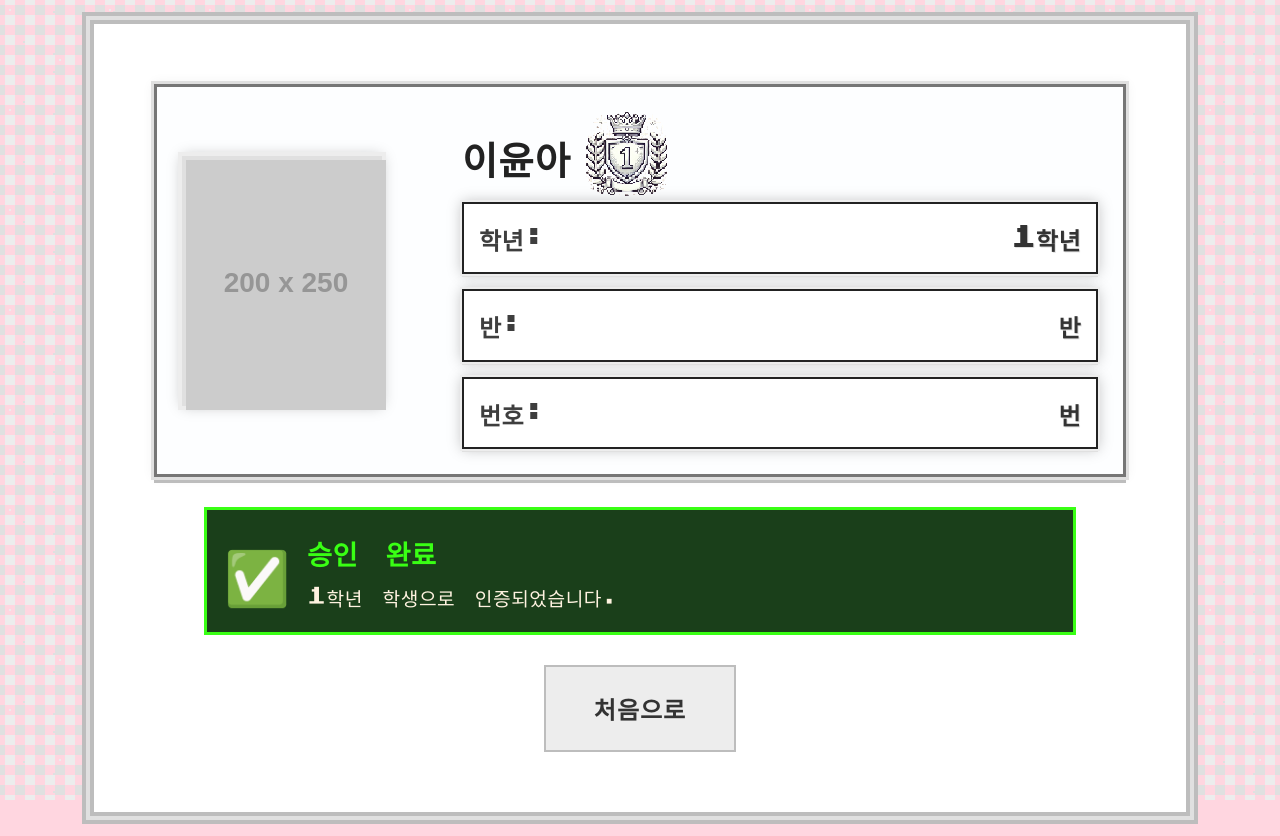
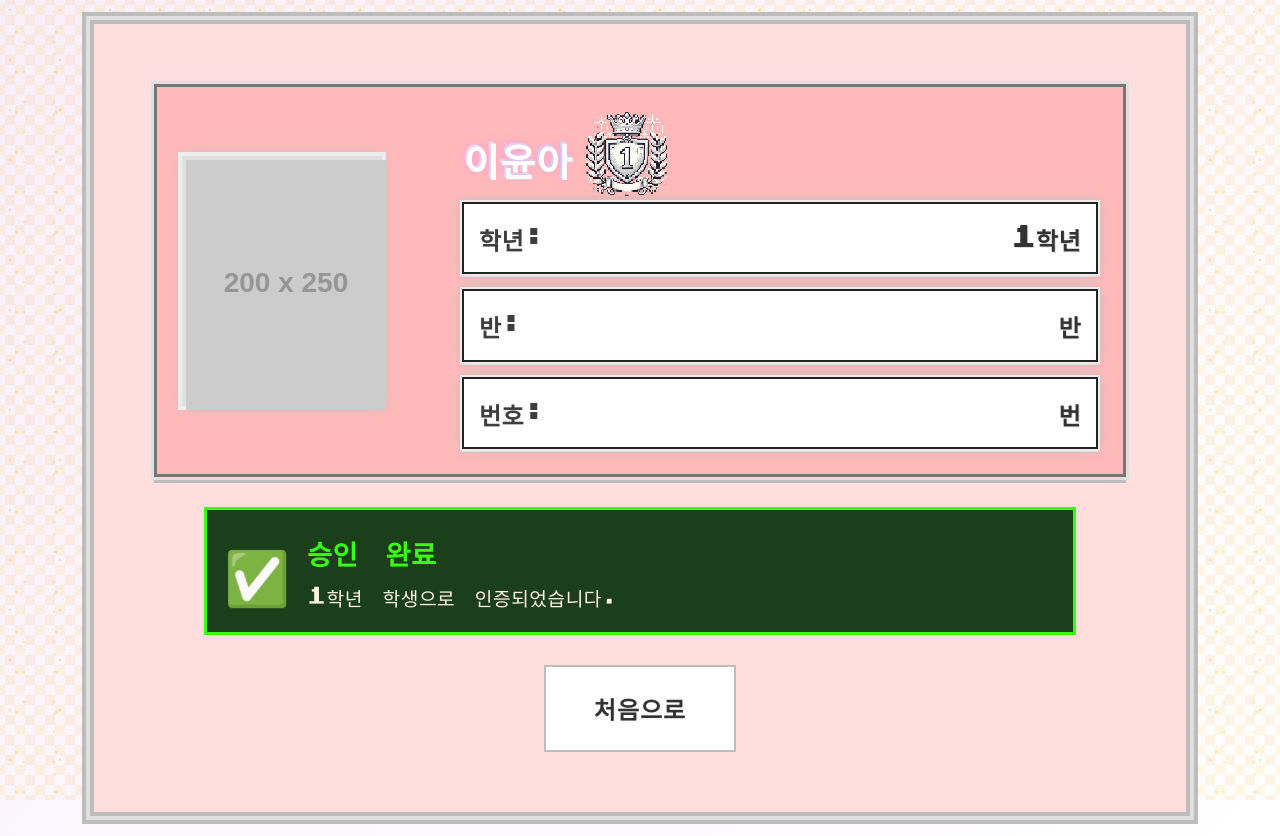
Before and after one commit to Greentiny/student_ceritfication, a plain HTML site: page grade1.html in a window 1280 px wide. Drawn offline with Linux system fonts and the light colour scheme; placeholder pictures from the web are drawn by us.

Commit message:
Add files via upload

```diff
--- a/approval.js
+++ b/approval.js
@@ -1,23 +1,31 @@
+
 window.addEventListener('DOMContentLoaded', function () {
     const name = sessionStorage.getItem('studentName') || '이윤아';
     const grade = sessionStorage.getItem('grade') || '';
     const classNum = sessionStorage.getItem('classNum') || '';
     const studentNum = sessionStorage.getItem('studentNum') || '';
 
-    // 이름
+    // 이름 출력
     const nameEl = document.querySelector('.student-name');
     if (nameEl) nameEl.textContent = name;
 
-    // 학년/반/번호
-    if (grade) document.querySelector('.info-item span').textContent = `${grade}학년`;
-    if (classNum) document.getElementById('class-number').textContent = `${classNum}반`;
-    if (studentNum) document.getElementById('student-number').textContent = `${studentNum}번`;
+    // 학년/반/번호 출력
+    const gradeEl = document.getElementById('grade-number');
+    if (gradeEl && grade) gradeEl.textContent = `${grade}학년`;
+
+    const classEl = document.getElementById('class-number');
+    if (classEl && classNum) classEl.textContent = `${classNum}반`;
+
+    const numEl = document.getElementById('student-number');
+    if (numEl && studentNum) numEl.textContent = `${studentNum}번`;
 
     // 승인 메시지
     const statusMsg = document.querySelector('.status-text p');
-    if (statusMsg && grade) statusMsg.textContent = `${grade}학년 학생으로 인증되었습니다.`;
+    if (statusMsg && grade) {
+        statusMsg.textContent = `${grade}학년 학생으로 인증되었습니다.`;
+    }
 
-    // 학과별 이미지 표시
+    // 학과 이미지 표시
     showDepartmentImage(classNum);
 });
 
@@ -27,14 +35,15 @@ function parseStudentId(studentId) {
     }
     const grade = Number(studentId[0]);
     const classNum = studentId.slice(1, 3);
-    const studentNum = Number(studentId.slice(3));
+    const studentNum = studentId.slice(3); // 앞자리 0 유지 위해 문자열 그대로
+
     if (![1, 2, 3].includes(grade)) {
         return { error: '유효하지 않은 학년입니다.' };
     }
     if (!['01', '02', '03', '04', '05', '06', '07', '08'].includes(classNum)) {
         return { error: '반 번호는 01~08 사이여야 합니다.' };
     }
-    // 정상 입력이면 error 없이 반환
+
     return { grade, classNum, studentNum };
 }
 
@@ -44,7 +53,7 @@ function redirectToApprovalPage(studentId) {
         alert(parsed.error);
         return;
     }
-    // 정상 입력이면 alert 없이 바로 이동
+
     sessionStorage.setItem('studentName', '이윤아');
     sessionStorage.setItem('grade', parsed.grade);
     sessionStorage.setItem('classNum', parsed.classNum);
@@ -52,27 +61,26 @@ function redirectToApprovalPage(studentId) {
     location.href = `grade${parsed.grade}.html`;
 }
 
-// index.html에서 사용 예시
+// index.html에서 실행
 document.getElementById('verify-btn').onclick = function () {
     const studentId = document.getElementById('student-id').value.trim();
     redirectToApprovalPage(studentId);
 };
+
 document.getElementById('student-id').addEventListener('keypress', function (e) {
     if (e.key === 'Enter') {
         redirectToApprovalPage(e.target.value.trim());
     }
 });
 
-// 학과별 이미지 표시 함수
+// 학과 이미지 표시
 function showDepartmentImage(classNum) {
-    // 모든 학과 이미지를 숨김
     const imgClasses = ['.laptop-img', '.robot-img', '.반도체-img', '.pallete-img'];
     imgClasses.forEach(cls => {
         const el = document.querySelector(cls);
         if (el) el.style.display = 'none';
     });
 
-    // 반 번호에 따라 해당 학과 이미지만 표시 (classNum은 문자열임)
     let showClass = '';
     if (classNum === '01' || classNum === '02') showClass = '.반도체-img';
     else if (classNum === '03' || classNum === '04') showClass = '.robot-img';
--- a/grade1.css
+++ b/grade1.css
@@ -10,24 +10,12 @@
 
 body {
     font-family: 'Press Start 2P', 'Orbitron', monospace;
-    background: linear-gradient(135deg, #FFD6E0 100% 0%, #fff 100%);
+    background: linear-gradient(135deg, #f9effb 0%, #ffffff 100%);
+    min-height: 100vh;
     display: flex;
     align-items: center;
     justify-content: center;
     color: #fff3e0;
-    padding: 20px;
-    line-height: 1.6;
-    position: relative;
-    overflow: hidden;
-    font-size: 1.3rem;
-    font-family: 'Press Start 2P', 'Orbitron', monospace;
-
-    /* background: linear-gradient(135deg,  0%, #FFE4EC 30%, #FADADD 60%, ); */
-    min-height: 100vh;
-    display: flex;
-    align-items: center;
-    justify-content: center;
-    /* color: #333; */
     padding: 20px;
     line-height: 1.6;
     position: relative;
@@ -45,10 +33,10 @@ body::before {
     width: 100%;
     height: 100%;
     background-image:
-        radial-gradient(circle at 20% 20%, #ededed 1px, transparent 1px),
-        radial-gradient(circle at 80% 40%, #e0e0e0 1px, transparent 1px),
-        radial-gradient(circle at 40% 80%, #ededed 1px, transparent 1px),
-        radial-gradient(circle at 90% 90%, #e0e0e0 1px, transparent 1px);
+        radial-gradient(circle at 20% 20%, rgba(255, 152, 0, 0.3) 1px, transparent 1px),
+        radial-gradient(circle at 80% 40%, rgba(255, 193, 7, 0.3) 1px, transparent 1px),
+        radial-gradient(circle at 40% 80%, rgba(255, 152, 0, 0.3) 1px, transparent 1px),
+        radial-gradient(circle at 90% 90%, rgba(255, 193, 7, 0.3) 1px, transparent 1px);
     background-size: 50px 50px, 30px 30px, 40px 40px, 60px 60px;
     pointer-events: none;
     z-index: -1;
@@ -63,10 +51,10 @@ body::after {
     width: 100%;
     height: 100%;
     background-image:
-        linear-gradient(45deg, #ededed 25%, transparent 25%),
-        linear-gradient(-45deg, #e0e0e0 25%, transparent 25%),
-        linear-gradient(45deg, transparent 75%, #ededed 75%),
-        linear-gradient(-45deg, transparent 75%, #e0e0e0 75%);
+        linear-gradient(45deg, rgba(255, 152, 0, 0.1) 25%, transparent 25%),
+        linear-gradient(-45deg, rgba(255, 193, 7, 0.1) 25%, transparent 25%),
+        linear-gradient(45deg, transparent 75%, rgba(255, 152, 0, 0.1) 75%),
+        linear-gradient(-45deg, transparent 75%, rgba(255, 193, 7, 0.1) 75%);
     background-size: 20px 20px;
     background-position: 0 0, 0 10px, 10px -10px, -10px 0px;
     animation: pixelMove 4s linear infinite;
@@ -84,9 +72,10 @@ body::after {
     }
 }
 
+
 .container {
     border: 4px solid #bdbdbd;
-    background: #fff;
+    background: #ffdddd;
     border-radius: 0;
     padding: 60px;
     box-shadow:
@@ -194,7 +183,7 @@ body::after {
     align-items: center;
     padding: 25px;
     background: hsla(0, 0%, 100%, 0.651);
-    background: #fcfeffa6;
+    background: #ffa7a7a6;
 
     border: 3px solid #767676;
     border-radius: 0;
@@ -350,30 +339,16 @@ body::after {
 
 .student-name {
     font-size: 2.4rem;
-    color: #222;
+    color: #ffffff;
     font-weight: bold;
     letter-spacing: 1px;
-    background: none;
-    text-shadow: none;
-    -webkit-background-clip: unset;
-    -webkit-text-fill-color: unset;
-    background-clip: unset;
+    text-shadow: 2px 2px 0px #ffffff, 0 0 10px #f9a2df;
+    animation: namePulse 2s ease-in-out infinite alternate;
+    background: linear-gradient(90deg, #E3F6FF 0%, #B3E5FC 100%);
+    -webkit-background-clip: text;
+    -webkit-text-fill-color: transparent;
+    background-clip: text;
 }
-
-/* @keyframes namePulse {
-    0% {
-        text-shadow:
-            2px 2px 0px #008CFF,
-            0 0 10px #4FC3F7;
-    }
-
-    100% {
-        text-shadow:
-            2px 2px 0px #008CFF,
-            0 0 20px #4FC3F7,
-            0 0 30px #B3E5FC;
-    }
-} */
 
 .info-grid {
     display: grid;
@@ -451,32 +426,6 @@ body::after {
     margin-bottom: 30px;
 }
 
-/* .approval-section h3 {
-    font-size: 1.7rem;
-    margin-bottom: 20px;
-    color: #ff9800;
-    text-align: center;
-    letter-spacing: 1px;
-    text-shadow:
-        2px 2px 0px #e65100,
-        0 0 10px #ff9800;
-    animation: sectionTitleGlow 2s ease-in-out infinite alternate;
-} */
-
-/* @keyframes sectionTitleGlow {
-    0% {
-        text-shadow:
-            2px 2px 0px #e65100,
-            0 0 10px #ff9800;
-    }
-
-    100% {
-        text-shadow:
-            2px 2px 0px #e65100,
-            0 0 20px #ff9800,
-            0 0 30px #ff5722;
-    }
-} */
 
 .status-card {
     display: flex;
@@ -493,21 +442,6 @@ body::after {
     animation: statusGlow 3s ease-in-out infinite alternate;
 }
 
-/* @keyframes statusGlow {
-    0% {
-        box-shadow:
-            0 0 0 3px #2d1b0f,
-            0 6px 0 0 #ff9800,
-            0 0 10px rgba(255, 152, 0, 0.3);
-    }
-
-    100% {
-        box-shadow:
-            0 0 0 3px #2d1b0f,
-            0 6px 0 0 #ff9800,
-            0 0 20px rgba(255, 152, 0, 0.6);
-    }
-} */
 
 .status-card.approved {
     background: #1a3f1a;
@@ -564,7 +498,7 @@ body::after {
     font-size: 1.2rem;
     margin: 0;
     letter-spacing: 0.5px;
-    /* text-shadow: 1px 1px 0px #e65100; */
+
 }
 
 /* 액션 버튼 */
@@ -585,7 +519,7 @@ body::after {
     min-width: 140px;
     letter-spacing: 1px;
     font-family: 'Press Start 2P', 'Orbitron', monospace;
-    background: #ededed;
+    background: #ffffff;
     color: #333;
     border: 2px solid #bdbdbd;
     box-shadow: none;
@@ -594,23 +528,6 @@ body::after {
     text-transform: uppercase;
     animation: buttonGlow 3s ease-in-out infinite alternate;
 }
-
-/* @keyframes buttonGlow {
-    0% {
-        box-shadow:
-            0 0 0 3px #2d1b0f,
-            0 6px 0 0 #e65100,
-            0 0 5px rgba(255, 152, 0, 0.3);
-    }
-
-    100% {
-        box-shadow:
-            0 0 0 3px #2d1b0f,
-            0 6px 0 0 #e65100,
-            0 0 15px rgba(255, 152, 0, 0.6);
-    }
-} */
-
 
 
 .btn-secondary:hover {
--- a/grade2.css
+++ b/grade2.css
@@ -89,21 +89,6 @@ body::after {
     position: relative;
 }
 
-/* 카드 테두리 시계방향 애니메이션
-.container::before {
-    content: '';
-    position: absolute;
-    top: -2px;
-    left: -2px;
-    right: -2px;
-    bottom: -2px;
-    z-index: -1;
-    border-radius: 2px;
-    background: conic-gradient(#ff9800 0% 0%,
-            #ff9800 0% 0%,
-            transparent 0% 100%);
-    animation: borderSweep 1.2s cubic-bezier(.7, 0, .3, 1) forwards;
-} */
 
 /* 애니메이션이 끝나면 평소의 테두리로 고정 */
 @keyframes borderSweep {
@@ -402,7 +387,7 @@ body::after {
     justify-content: space-between;
     align-items: center;
     padding: 15px;
-    border: 2px solid #222;
+    border: 2px solid #fac371;
     border-radius: 0;
     background: #2d1b0f;
     box-shadow:
@@ -428,9 +413,9 @@ body::after {
     }
 }
 
-.info-item:last-child {
+/* .info-item:last-child {
     border-bottom: 2px solid #ff9800;
-}
+} */
 
 .info-item label {
     font-weight: 600;
@@ -451,52 +436,13 @@ body::after {
     animation: valueGlow 3s ease-in-out infinite alternate; */
 }
 
-/* @keyframes valueGlow {
-    0% {
-        text-shadow:
-            1px 1px 0px #e65100,
-            0 0 5px #ff9800;
-    }
-
-    100% {
-        text-shadow:
-            1px 1px 0px #e65100,
-            0 0 10px #ff9800,
-            0 0 15px #ff5722;
-    }
-} */
 
 /* 승인 섹션 */
 .approval-section {
     margin-bottom: 30px;
 }
 
-/* .approval-section h3 {
-    font-size: 1.7rem;
-    margin-bottom: 20px;
-    color: #ff9800;
-    text-align: center;
-    letter-spacing: 1px;
-    text-shadow:
-        2px 2px 0px #e65100,
-        0 0 10px #ff9800;
-    animation: sectionTitleGlow 2s ease-in-out infinite alternate;
-} */
 
-/* @keyframes sectionTitleGlow {
-    0% {
-        text-shadow:
-            2px 2px 0px #e65100,
-            0 0 10px #ff9800;
-    }
-
-    100% {
-        text-shadow:
-            2px 2px 0px #e65100,
-            0 0 20px #ff9800,
-            0 0 30px #ff5722;
-    }
-} */
 
 .status-card {
     display: flex;
@@ -513,21 +459,7 @@ body::after {
     animation: statusGlow 3s ease-in-out infinite alternate;
 }
 
-/* @keyframes statusGlow {
-    0% {
-        box-shadow:
-            0 0 0 3px #2d1b0f,
-            0 6px 0 0 #ff9800,
-            0 0 10px rgba(255, 152, 0, 0.3);
-    }
 
-    100% {
-        box-shadow:
-            0 0 0 3px #2d1b0f,
-            0 6px 0 0 #ff9800,
-            0 0 20px rgba(255, 152, 0, 0.6);
-    }
-} */
 
 .status-card.approved {
     background: #1a3f1a;
@@ -608,61 +540,22 @@ body::after {
     background: #e65100;
     color: #fff;
     border: 2px solid #ff9800;
-    box-shadow: none;
-    text-shadow: none;
+    /* box-shadow: none;
+    text-shadow: none; */
     position: relative;
     text-transform: uppercase;
-    animation: buttonGlow 3s ease-in-out infinite alternate;
+    /* animation: buttonGlow 3s ease-in-out infinite alternate; */
 }
 
-/* @keyframes buttonGlow {
-    0% {
-        box-shadow:
-            0 0 0 3px #2d1b0f,
-            0 6px 0 0 #e65100,
-            0 0 5px rgba(255, 152, 0, 0.3);
-    }
 
-    100% {
-        box-shadow:
-            0 0 0 3px #2d1b0f,
-            0 6px 0 0 #e65100,
-            0 0 15px rgba(255, 152, 0, 0.6);
-    }
-} */
-
-/* .btn-secondary::before {
-    content: '';
-    position: absolute;
-    top: -2px;
-    left: -2px;
-    right: -2px;
-    bottom: -2px;
-    background: linear-gradient(45deg, #ff9800, #ff5722, #ff9800);
-    z-index: -1;
-} */
 
 .btn-secondary:hover {
-    background: #ff9800;
+    background: #de7418;
     color: #fff;
     border-color: #111;
 
 }
 
-.btn-secondary:active {
-    transform: translateY(2px);
-    box-shadow:
-        0 0 0 3px #2d1b0f,
-        0 2px 0 0 #e65100;
-}
-
-.btn-secondary:focus {
-    outline: none;
-    box-shadow:
-        0 0 0 3px #2d1b0f,
-        0 6px 0 0 #e65100,
-        0 0 15px #ff9800;
-}
 
 /* 반응형 디자인 */
 @media (max-width: 768px) {
--- a/styles.css
+++ b/styles.css
@@ -223,6 +223,7 @@ body::before {
 .pixel-btn {
     font-family: 'Press Start 2P', monospace;
     font-size: 1rem;
+    font-weight: bold;
     background: #00ff00;
     color: #1a0f2e;
     border: none;
```
Also changed, not shown: grade3.css (+1 -72 lines), grade1.html (line endings or trailing spaces), grade2.html (line endings or trailing spaces), grade3.html (line endings or trailing spaces).
